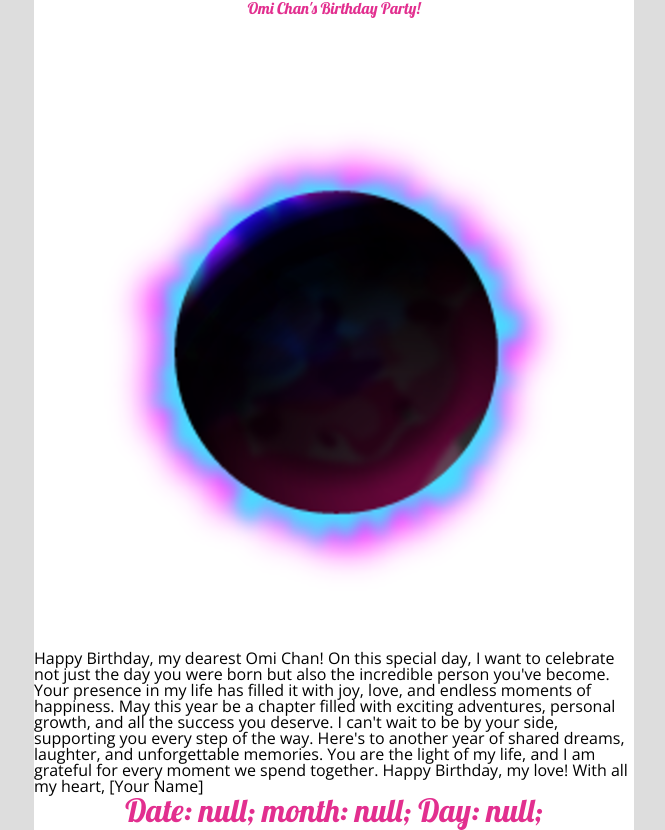
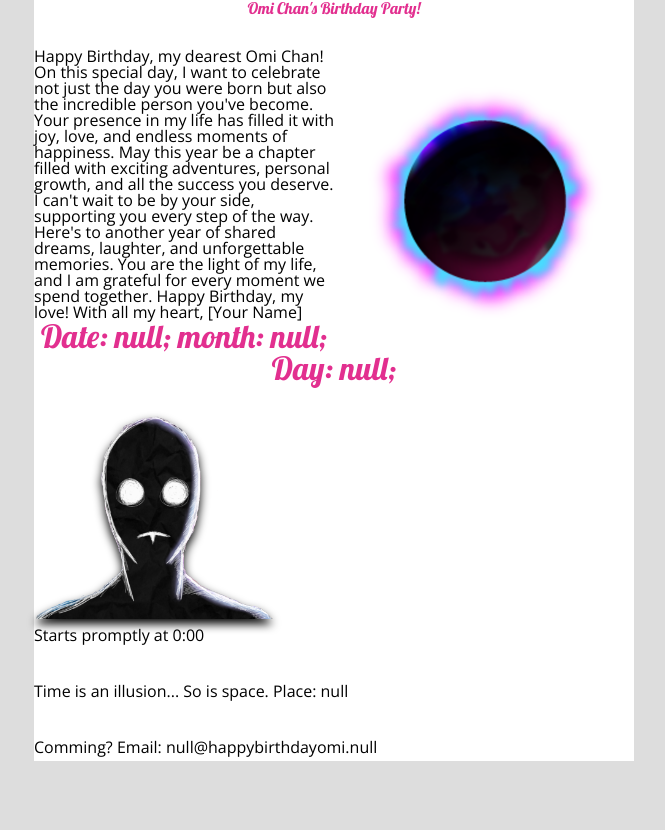
Before and after one commit to niloy-farhan/One-Month-Practice, a plain HTML site: page Birthday Website/index.html in a window 1280 px wide. Shown: the part 402-1232 px from the top of the page, without its empty margins (306-971 px from the left). Drawn offline with nearby package versions, Linux system fonts and the light colour scheme.

Commit message:
fixed positions

```diff
--- a/Birthday Website/css/small.css
+++ b/Birthday Website/css/small.css
@@ -2,3 +2,7 @@
     width: 100%;
     margin: 0;
 }
+
+aside {
+    text-aligh: center;
+}
--- a/Birthday Website/css/style.css
+++ b/Birthday Website/css/style.css
@@ -81,6 +81,7 @@ h2 {
 
 .shadow {
   filter: drop-shadow(0px 5px 5px #000);
+  width: 240px;
 }
 
 
@@ -141,3 +142,23 @@ h2 {
   transform: rotate(360deg);
 }
 }
+
+/*
+Aside style
+ */
+
+aside.world{
+
+  float:right;
+
+}
+
+aside.right {
+  width: left;
+
+}
+
+
+.sizzee {
+  width: 300px;
+}
--- a/Birthday Website/index.html
+++ b/Birthday Website/index.html
@@ -30,10 +30,12 @@
         </div>
 
 
-
+        <section>
          <h1>Omi Chan's Birthday Party!</h1>
 
-        <div class="world"><img src="images/blackhole.png" /></div>
+
+
+        <aside class="world"><img class="sizzee" src="images/blackhole.png" /></aside>
 
         <div class="intro">
             Happy Birthday, my dearest Omi Chan!
@@ -50,9 +52,14 @@
             [Your Name]
         </div>
 
+        </section>
+
         <div class="contact">
             <h2>Date: null; month: null; Day: null;</h2>
-            <img class="shadow" src="images/antispiral.png" alt="anti spiral">
+
+            <aside class="right">
+                <img class="shadow" src="images/antispiral.png" alt="anti spiral">
+            </aside>
 
             <p>Starts promptly at 0:00</p>
 
```
Also changed, not shown: 1 other file.
